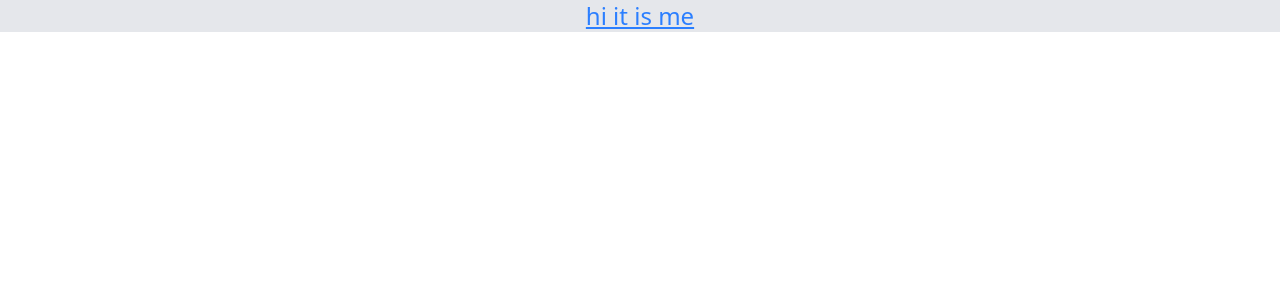
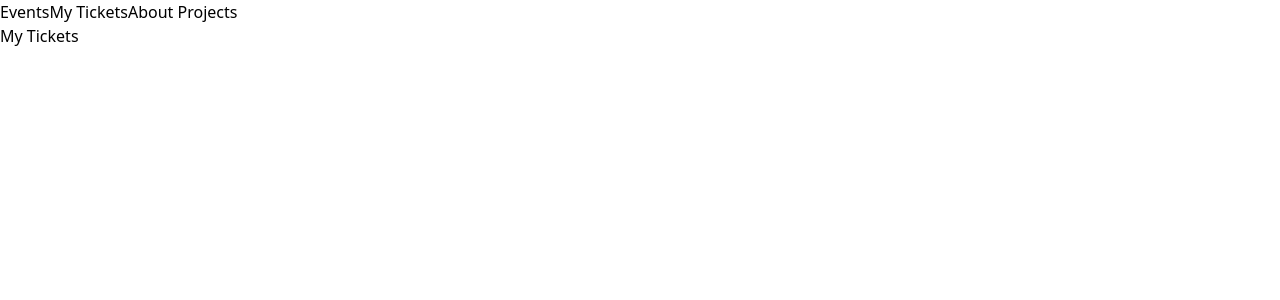
Before and after one commit to Jeffreyai7/hngx-stage2-conference-ticket, a React (Vite) app: page / in a window 1280 px wide. Shown: the top 300 px of the page. Built offline with nearby package versions, Linux system fonts and the light colour scheme.

Commit message:
finish header structure

```diff
--- a/src/App.tsx
+++ b/src/App.tsx
@@ -1,11 +1,11 @@
 import './App.css'
-
+import NavBar from './components/NavBar'
 function App() {
 
   return (
-    <div className='underline text-2xl text-center text-blue-500 bg-gray-200'>
-      hi it is me
-    </div>
+    <main>
+      <NavBar/>
+    </main>
   )
 }
 
--- /dev/null
+++ b/src/components/AttendeeDetails.tsx
@@ -0,0 +1,8 @@
+
+const AttendeeDetails = () => {
+  return (
+    <div>AttendeeDetails</div>
+  )
+}
+
+export default AttendeeDetails
--- /dev/null
+++ b/src/components/NavBar.tsx
@@ -0,0 +1,16 @@
+
+const NavBar = () => {
+  return (
+    <nav>
+        <div></div>
+        <div>
+            <span>Events</span>
+            <span>My Tickets</span>
+            <span>About Projects</span>
+        </div>
+        <div><button>My Tickets</button></div>
+    </nav>
+  )
+}
+
+export default NavBar
--- /dev/null
+++ b/src/components/TicketReady.tsx
@@ -0,0 +1,8 @@
+
+const TicketDownload = () => {
+  return (
+    <div>TicketDownload</div>
+  )
+}
+
+export default TicketDownload
--- /dev/null
+++ b/src/components/TicketSelection.tsx
@@ -0,0 +1,8 @@
+
+const TicketPreference = () => {
+  return (
+    <div>TicketPreference</div>
+  )
+}
+
+export default TicketPreference
```
